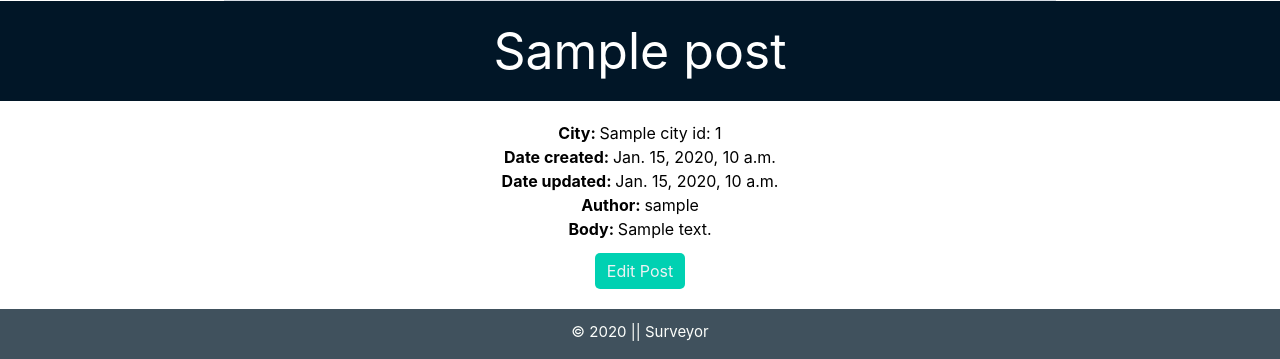
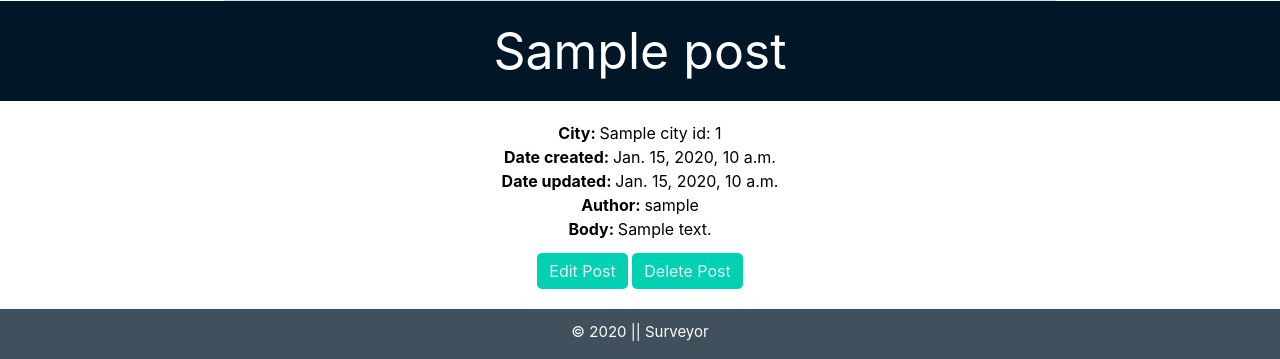
Before and after one commit to desertlp/wayfarer, a Django app: page /post/1/ in a window 1280 px wide. Shown: the part 675-1034 px from the top of the page. Run offline with Django 3.2, Linux system fonts and the light colour scheme; tables that the repository leaves empty hold one stand-in row (values such as "Sample post"); grey boxes marked "Sample" are stand-in pictures; some libraries are stand-ins or nearby versions.

Commit message:
user able to edit and delete only their content

```diff
--- a/main_app/templates/post/new.html
+++ b/main_app/templates/post/new.html
@@ -1,7 +1,7 @@
 {% extends 'base.html' %}
 {% block content %}
     <h1> Add A Post Page</h1>
-    <form method="POST">
+    <form method="POST" enctype="multipart/form-data">
         {% comment %} if we dont provide and action (path) the form will submit to the current path {% endcomment %}
         {% csrf_token%}
         {{ form.as_p }}
--- a/main_app/templates/post/show.html
+++ b/main_app/templates/post/show.html
@@ -26,6 +26,13 @@
         <a href="{% url 'edit_post' post.id %}">
             <button class="edit-btn btn post-edit-button" type="button" >Edit Post</button>
         </a>
+        <!-- DELETE POST BUTTON -->
+        {% comment %} Lora Added this button, make sure the styling on this is bueno  {% endcomment %}
+        <a href="{% url 'delete_post' post.id %}">
+            <button class="edit-btn btn post-edit-button" type="button" >Delete Post</button>
+        </a>
+
+
 
     </section>
 
--- a/main_app/urls.py
+++ b/main_app/urls.py
@@ -21,6 +21,7 @@ urlpatterns = [
 
     path('post/<int:post_id>/', views.post, name='post'),
     path('post/<int:post_id>/edit/', views.edit_post, name='edit_post'),
+    path('post/<int:post_id>/delete/', views.delete_post, name='delete_post'),
 
     path('accounts/signup', views.signup, name='signup'),
     path('profile/', views.profile, name='profile'),
--- a/main_app/views.py
+++ b/main_app/views.py
@@ -91,7 +91,7 @@ def city(request, city_id):
 # this should go on a city_id page
 def new_post(request, city_id):
     if request.method == 'POST':
-        submitted_new_post_form = PostForm(request.POST)
+        submitted_new_post_form = PostForm(request.POST, request.FILES)
         if submitted_new_post_form.is_valid():
             post = submitted_new_post_form.save(commit=False)
             post.user_id = request.user.id
@@ -116,16 +116,31 @@ def post(request, post_id):
 
 # @login_required
 def edit_post(request, post_id):
-    if request.method == 'POST':
+    post = Post.objects.get(id=post_id)
+    form = PostForm(instance=post)
+    if request.method == 'POST' and request.user == post.user:
         post = Post.objects.get(id=post_id)
         form = PostForm(request.POST, request.FILES, instance=post)
         if form.is_valid():
             form.save()
             return redirect('post', post.id)
+    elif request.user != post.user:
+        return HttpResponse('you cant edit this sucker')
     else:
-        post = Post.objects.get(id=post_id)
-        form = PostForm(instance=post)
+        if request.user == post.user:
+            post = Post.objects.get(id=post_id)
+            form = PostForm(instance=post)
     context = {
-    'form': form,
+        'form': form,
     }
     return render(request, 'post/edit.html', {'form': form})
+
+# @login_required
+def delete_post(request, post_id):
+    post = Post.objects.get(id=post_id)
+    if request.user == post.user:
+        post = Post.objects.get(id=post_id).delete()
+        return redirect('cities')
+        # return HttpResponse(f"deleted post: {post_id}")
+    else:
+        return HttpResponse('you cant deleted this mfffff***')
```
